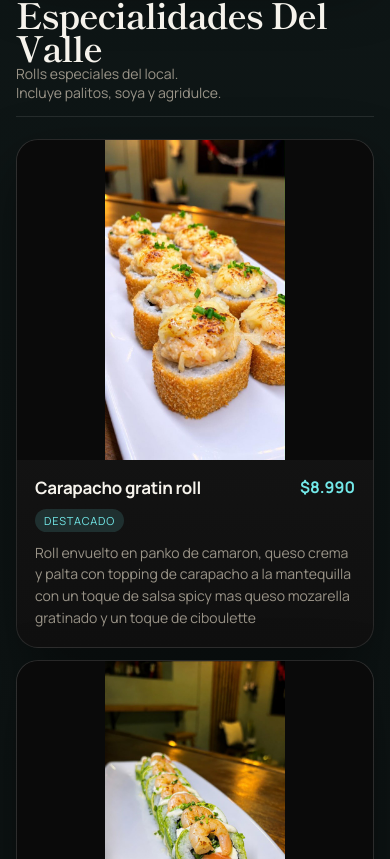
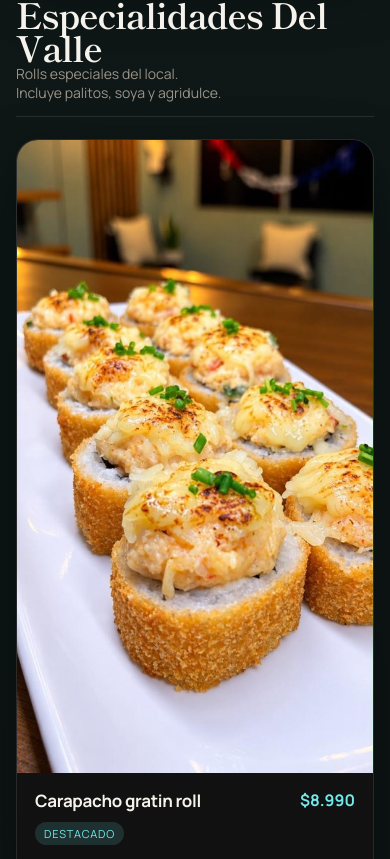
Before and after one commit to seebap28-netizen/sushidelvalle, a Next.js app: page / in a window 390 px wide. Shown: the part 4345-5204 px from the top of the page. Built offline with nearby package versions, Linux system fonts and the light colour scheme.

Commit message:
Muestra completa la foto del Cup Nikkei.

```diff
--- a/src/app/globals.css
+++ b/src/app/globals.css
@@ -275,8 +275,9 @@ img {
   height: 140px;
 }
 
-.card-photo-full {
-  height: 280px;
+.card-photo.card-photo-full {
+  height: auto;
+  min-height: 220px;
   object-fit: contain;
   background: #0a0a0a;
 }
@@ -781,8 +782,8 @@ th {
     height: 168px;
   }
 
-  .card-photo-full {
-    height: 320px;
+  .card-photo.card-photo-full {
+    min-height: 260px;
   }
 
   .card h3,
--- a/src/components/MenuView.tsx
+++ b/src/components/MenuView.tsx
@@ -208,7 +208,7 @@ function ProductGrid({
         <article className={`card ${product.available ? "" : "unavailable"}`} key={product.id}>
           {product.image ? (
             <img
-              className={`card-photo${showFullPhoto ? " card-photo-full" : ""}`}
+              className={`card-photo${showFullPhoto || product.id === "cuppet-nikkei" ? " card-photo-full" : ""}`}
               src={product.image}
               alt={product.name}
               onError={(event) => {
```
